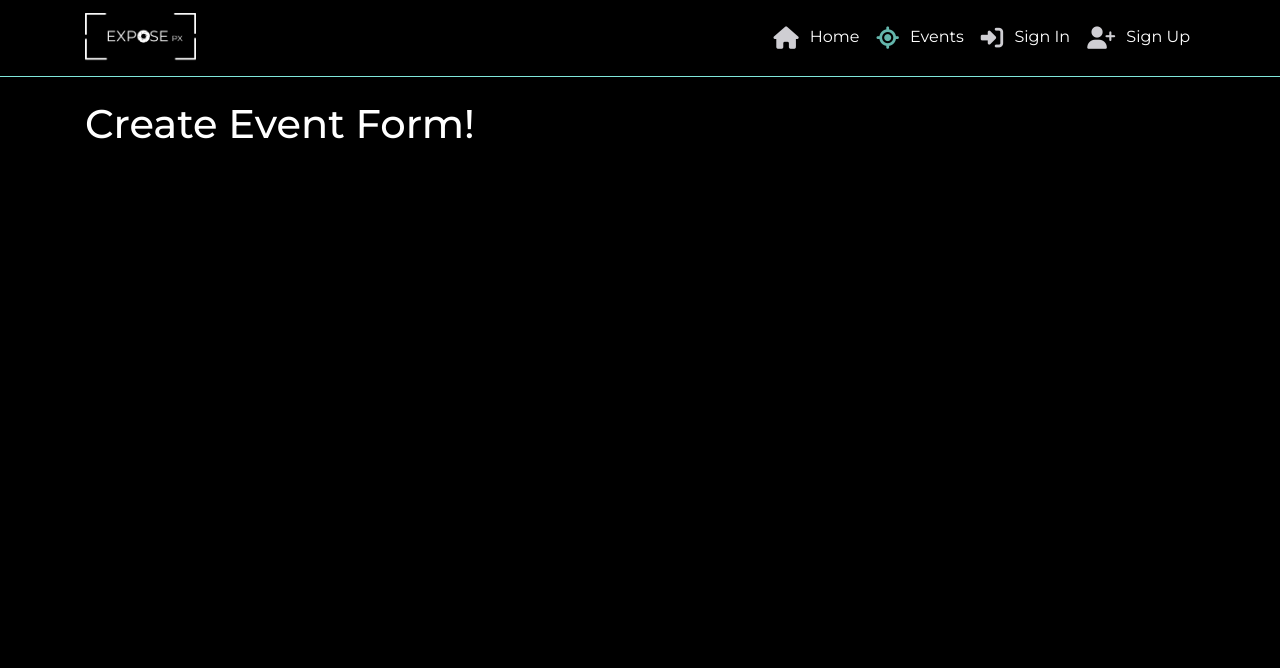
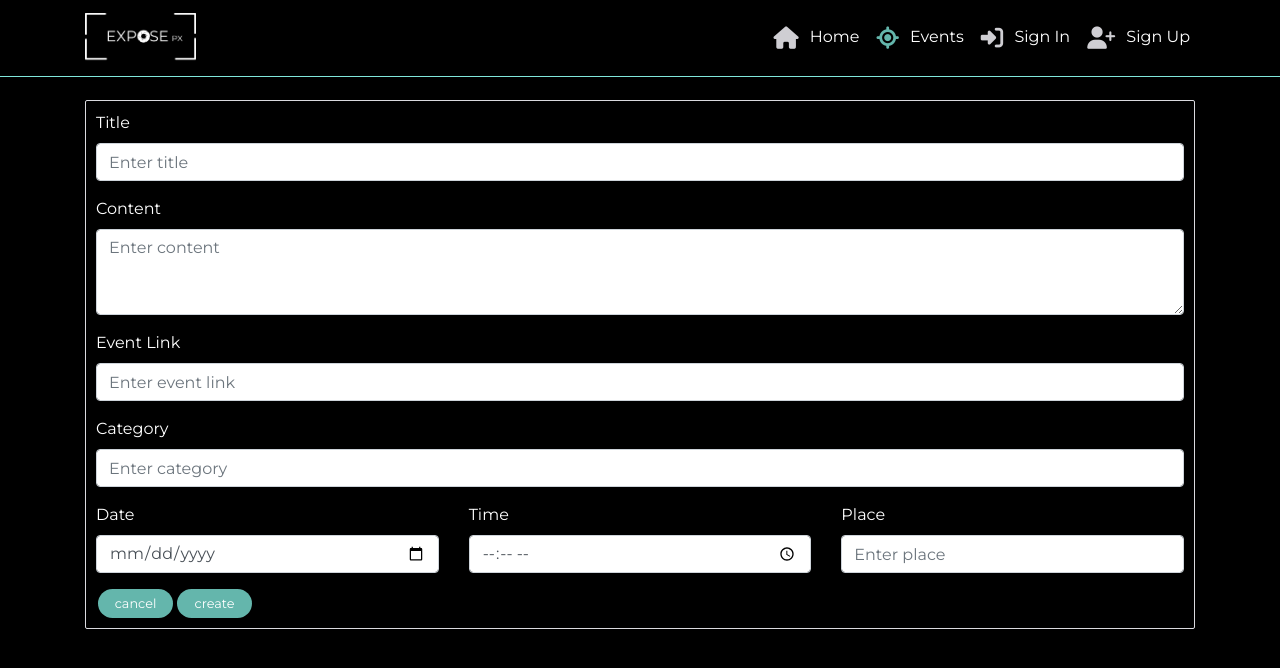
Before and after one commit to patthoege/pp5-exposurep, a React (Create React App) app: page /events/create in a window 1280 px wide. Shown: the top 668 px of the page. Built offline with nearby package versions, Linux system fonts and the light colour scheme; no server answers.

Commit message:
added event form layout supporting css and created handle change/submit for create event form

```diff
--- a/src/pages/events/CreateEventForm.js
+++ b/src/pages/events/CreateEventForm.js
@@ -1,10 +1,143 @@
-import React from "react";
+import React, { useState } from "react";
 
-function CreateEventForm(){
+import Form from "react-bootstrap/Form";
+import Button from "react-bootstrap/Button";
+import Row from "react-bootstrap/Row";
+import Col from "react-bootstrap/Col";
+import Container from "react-bootstrap/Container";
+
+import styles from "../../styles/CreateEventForm.module.css";
+import appStyles from "../../App.module.css";
+import btnStyles from "../../styles/Button.module.css";
+import { Alert } from "react-bootstrap";
+import { useHistory } from "react-router-dom";
+import { axiosReq } from "../../api/axiosDefaults";
+
+function CreateEventForm() {
+    const [errors, setErrors] = useState({});
+    const [eventData, setEventData] = useState({
+        title: "",
+        content: "",
+        date: "",
+        time: "",
+        place: "",
+        event_link: "",
+        category: "",
+    });
+    const { title, content, date, time, place, event_link, category } = eventData;
+    const history = useHistory();
+
+    const handleChange = (event) => {
+      setEventData({
+        ...eventData,
+        [event.target.name]: event.target.value,
+      });
+    };
+
+    const handleSubmit = async (event) => {
+      event.preventDefault();
+      const formData = new FormData();
+
+      formData.append('title', title);
+      formData.append('content', content);
+      formData.append('date', date);
+      formData.append('time', time);
+      formData.append('place',place);
+      formData.append('event_link',event_link);
+      formData.append('category', category);
+
+      try {
+        const { data } = await axiosReq.post("/events/", formData);
+        history.push(`/events/${data.id}`);
+        console.log(formData);
+      } catch (err) {
+        console.log(err);
+        if (err.response?.status !== 401) {
+          setErrors(err.response?.data);
+        }
+      }
+    };
 
     return (
-        <h1>Create Event Form!</h1>
+        <Container className={`${appStyles.Content} ${styles.Container} d-flex flex-column justify-content-center`}>
+            <Form>
+                <Form.Group>
+                    <Form.Label>Title</Form.Label>
+                    <Form.Control
+                        type="text"
+                        placeholder="Enter title"
+                        name="title"
+                    />
+                </Form.Group>
+                <Form.Group>
+                    <Form.Label>Content</Form.Label>
+                    <Form.Control
+                        as="textarea"
+                        rows={3}
+                        placeholder="Enter content"
+                        name="content"
+                    />
+                </Form.Group>
+                <Form.Group>
+                    <Form.Label>Event Link</Form.Label>
+                    <Form.Control
+                        type="text"
+                        placeholder="Enter event link"
+                        name="event_link"
+                    />
+                </Form.Group>
+                <Form.Group>
+                    <Form.Label>Category</Form.Label>
+                    <Form.Control
+                        type="text"
+                        placeholder="Enter category"
+                        name="category"
+                    />
+                </Form.Group>
+                <Row>
+                    <Col>
+                        <Form.Group>
+                            <Form.Label>Date</Form.Label>
+                            <Form.Control
+                                type="date"
+                                placeholder="Enter date"
+                                name="date"
+                            />
+                        </Form.Group>
+                    </Col>
+                    <Col>
+                        <Form.Group>
+                            <Form.Label>Time</Form.Label>
+                            <Form.Control
+                                type="time"
+                                placeholder="Enter time"
+                                name="time"
+                            />
+                        </Form.Group>
+                    </Col>
+                    <Col>
+                        <Form.Group>
+                            <Form.Label>Place</Form.Label>
+                            <Form.Control
+                                type="text"
+                                placeholder="Enter place"
+                                name="place"
+                            />
+                        </Form.Group>
+                    </Col>
+                </Row>
+                <Button
+                  className={`${btnStyles.Button} ${btnStyles.Blue}`}
+                  onClick={() => {}}
+                >
+                  cancel
+                </Button>
+                <Button className={`${btnStyles.Button} ${btnStyles.Blue}`} type="submit">
+                  create
+                </Button>
+            </Form>
+        </Container>
     );
-};
+}
 
 export default CreateEventForm;
--- /dev/null
+++ b/src/styles/CreateEventForm.module.css
@@ -0,0 +1,3 @@
+.Container {
+    min-height: 350px;
+}
```
